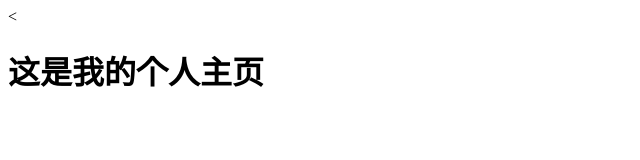
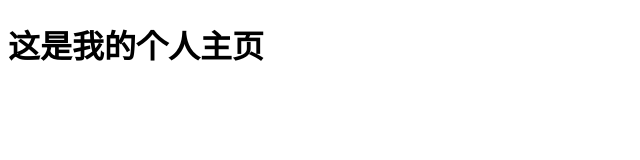
Before and after one commit to demacia2/demacia2.github.io, a plain HTML site: page index.html in a window 1280 px wide. Shown: the whole page, without its empty margins (0-640 px from the left). Drawn offline with Linux system fonts and the light colour scheme.

Commit message:
Update index.html

```diff
--- a/index.html
+++ b/index.html
@@ -10,6 +10,6 @@
   <title>成人影院</title>
 </head>
 <body>
-     <<h1>这是我的个人主页</h1>
+     <h1>这是我的个人主页</h1>
 </body>
 </html>
```
